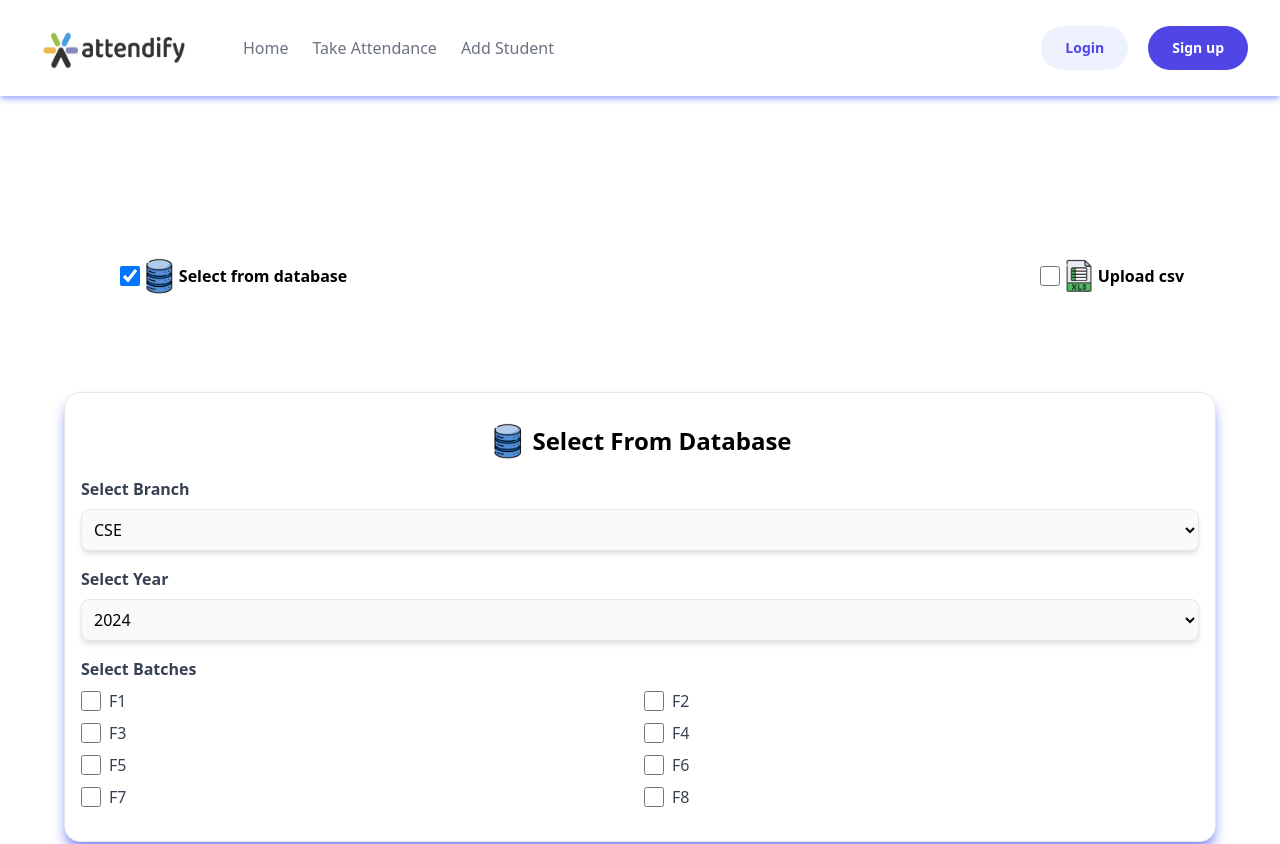
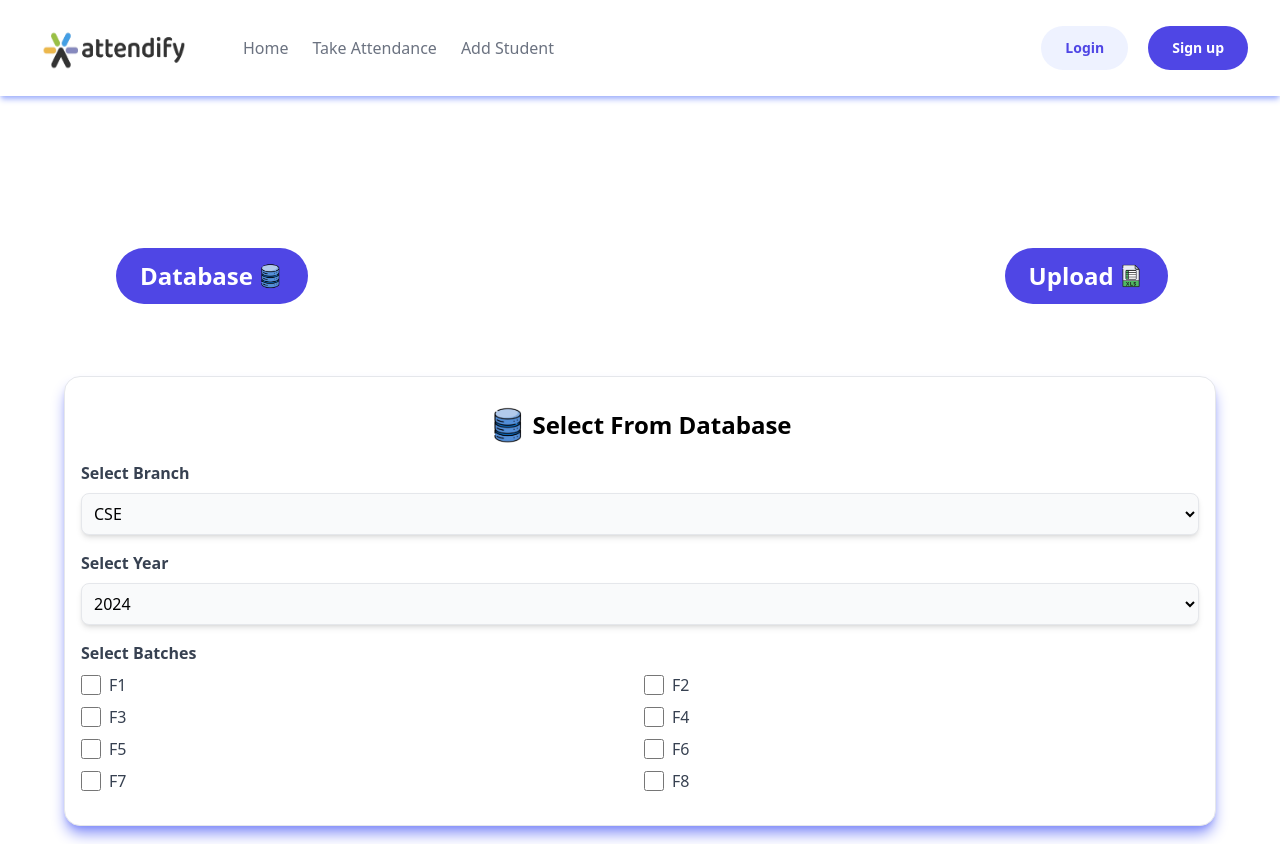
Before and after one commit to rahul-2004-json/Attendify, a React (Create React App) app in the folder frontend/ui/: page /takeattendance in a window 1280 px wide. Shown: the top 844 px of the page. Built offline with nearby package versions, Linux system fonts and the light colour scheme.

Commit message:
Refactor FetchStudent component to simplify input method handling and enhance UI buttons for database and upload options; update success and failure toast messages in PreviewPage

```diff
--- a/frontend/ui/src/pages/FetchStudent.js
+++ b/frontend/ui/src/pages/FetchStudent.js
@@ -45,13 +45,17 @@ const FetchStudent = () => {
     setCsvFile(csvFile.filter((_, ind) => ind !== index));
   };
 
-  const handleInputMethodChange = (event) => {
-    setInputMethod(event.target.value);
+  // const handleInputMethodChange = (event) => {
+  //   setInputMethod(event.target.value);
+  // };
+
+  const handleInputMethodChange = (val) => {
+    setInputMethod(val);
   };
 
   return (
-    <div className="flex flex-col container mx-auto md:p-12 ">
-      <div className="flex flex-col font-semibold mt-12 ml-6 mb-8 md:p-12 md:flex-row md:justify-between  ">
+    <div className="flex flex-col container mx-auto md:p-12 min-h-screen">
+      {/* <div className="flex flex-col font-semibold mt-12 ml-6 mb-8 md:p-12 md:flex-row md:justify-between  ">
         <label className="flex items-center">
           <input
             type="checkbox"
@@ -82,6 +86,35 @@ const FetchStudent = () => {
           />{" "}
           Upload csv
         </label>
+      </div> */}
+
+      <div className="flex gap-4 mt-10 ml-4 mr-4 mb-2 md:p-12 justify-between">
+        <button
+          onClick={() => handleInputMethodChange("database")}
+          className={`bg-indigo-600 text-white rounded-full cursor-pointer font-semibold text-center shadow-xs transition-all duration-500 py-3 px-6 text-sm lg:ml-1 hover:bg-indigo-700`}
+        >
+          <div className="flex gap-1 font-bold text-2xl items-center">
+            Database
+            <img
+              src="/images/db.png"
+              alt="upload-excel-file"
+              className="w-30 h-7"
+            />{" "}
+          </div>
+        </button>
+        <button
+          onClick={() => handleInputMethodChange("upload")}
+          className={`bg-indigo-600 text-white rounded-full cursor-pointer font-semibold text-center shadow-xs transition-all duration-500 py-3 px-6 text-sm lg:ml-1 hover:bg-indigo-700`}
+        >
+          <div className="flex gap-1 font-bold text-2xl items-center">
+            Upload
+            <img
+              src="/images/excel-icon.png"
+              alt="upload-excel-file"
+              className="w-30 h-7"
+            />{" "}
+          </div>
+        </button>
       </div>
 
       {inputMethod === "database" ? (
@@ -189,7 +222,10 @@ const FetchStudent = () => {
                   <ul className="mt-4">
                     <div className="flex flex-col gap-2">
                       {csvFile.map((file, index) => (
-                        <div key={index} className="flex border p-2 rounded-md shadow-md shadow-indigo-300 items-center justify-between">
+                        <div
+                          key={index}
+                          className="flex border p-2 rounded-md shadow-md shadow-indigo-300 items-center justify-between"
+                        >
                           <li key={index}>{file.name}</li>
                           <button
                             className=" text-white bg-red-500 rounded-full p-1 cursor-pointer"
--- a/frontend/ui/src/pages/PreviewPage.js
+++ b/frontend/ui/src/pages/PreviewPage.js
@@ -19,10 +19,10 @@ const DetectedFaces = () => {
   useEffect(() => {}, [isLoading]);
 
   const notifySuccess = () => {
-    toast.success("Attendance Marked successfully! ✅");
+    toast.success("Attendance Marked successfully!");
   };
   const notifyFailure = () => {
-    toast.error("Failed to mark attendance! ❌");
+    toast.error("Failed to mark attendance!");
   };
 
   // Function to handle image click
```
